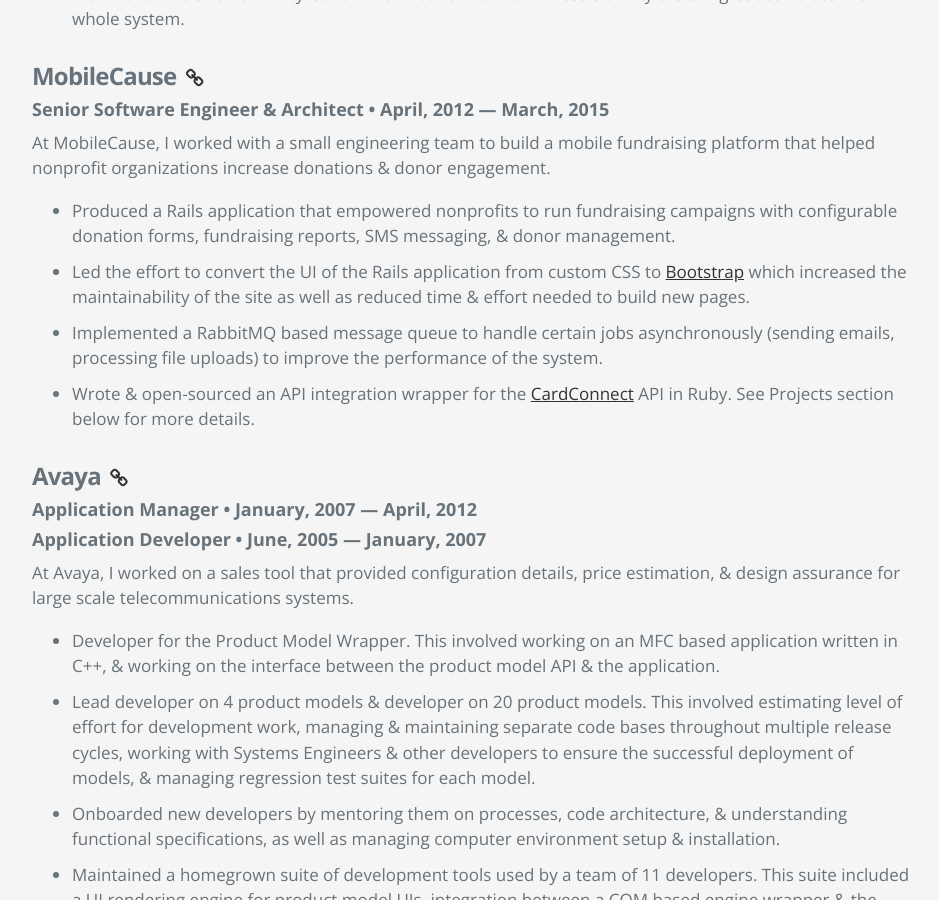
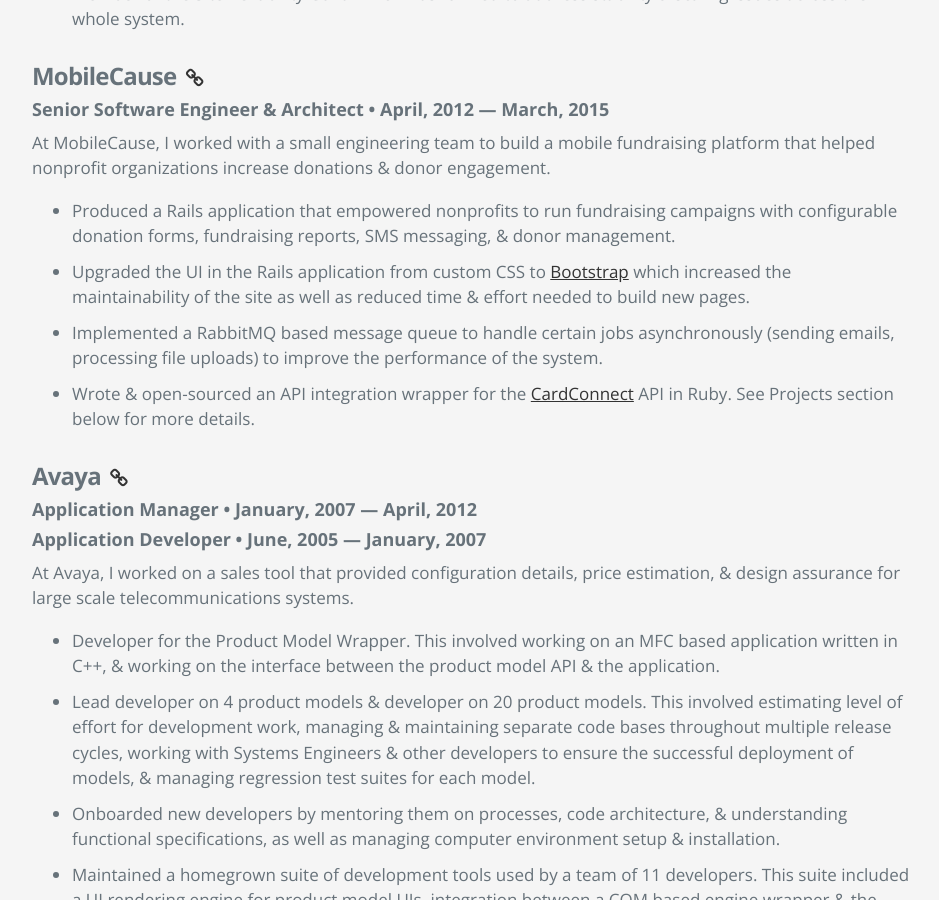
Before and after one commit to thetizzo/thetizzo.github.io, a Jekyll site: the page built from resume.html, in a window 1280 px wide and 900 px high, scrolled down 773 px. Shown: the whole window, without its empty margins (168-1107 px from the left). Built offline with Jekyll 4.4.1, drawn with Linux system fonts in a browser that asks for light colours; nearby versions of some CDN libraries.

Commit message:
Phrasing

```diff
--- a/_layouts/resume.html
+++ b/_layouts/resume.html
@@ -75,8 +75,8 @@
               reports, SMS messaging, &amp; donor management.
             </li>
             <li>
-              Led the effort to convert the UI of the Rails application from
-              custom CSS to <a href="http://getbootstrap.com/" target="_blank">Bootstrap</a>
+              Upgraded the UI in the Rails application from custom CSS to
+              <a href="http://getbootstrap.com/" target="_blank">Bootstrap</a>
               which increased the maintainability of the site as well as reduced time
               &amp; effort needed to build new pages.
             </li>
```
